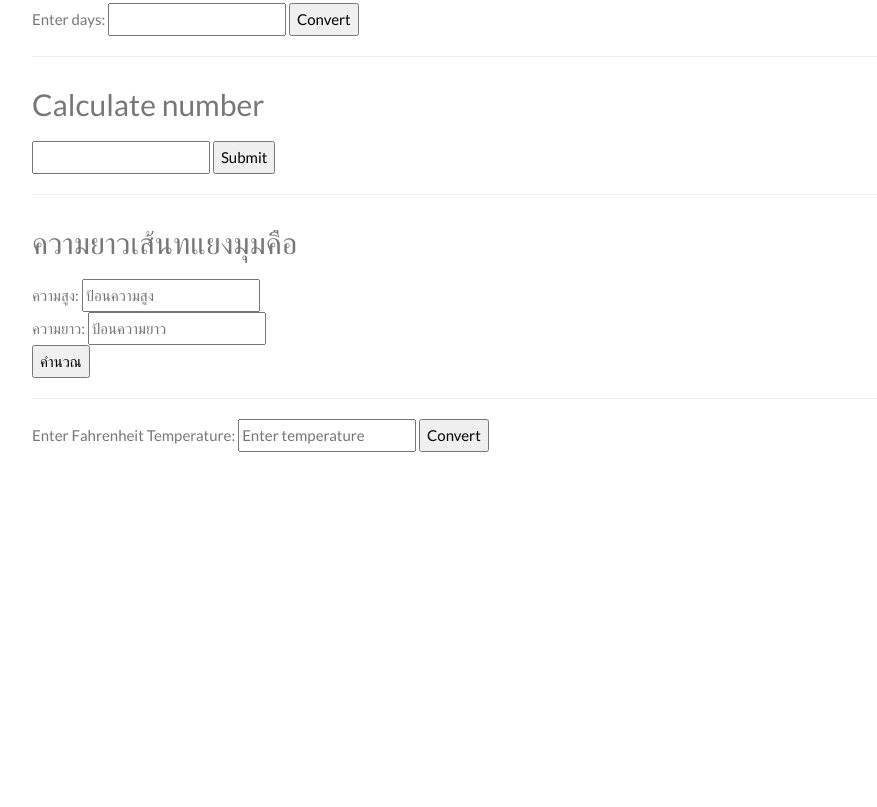
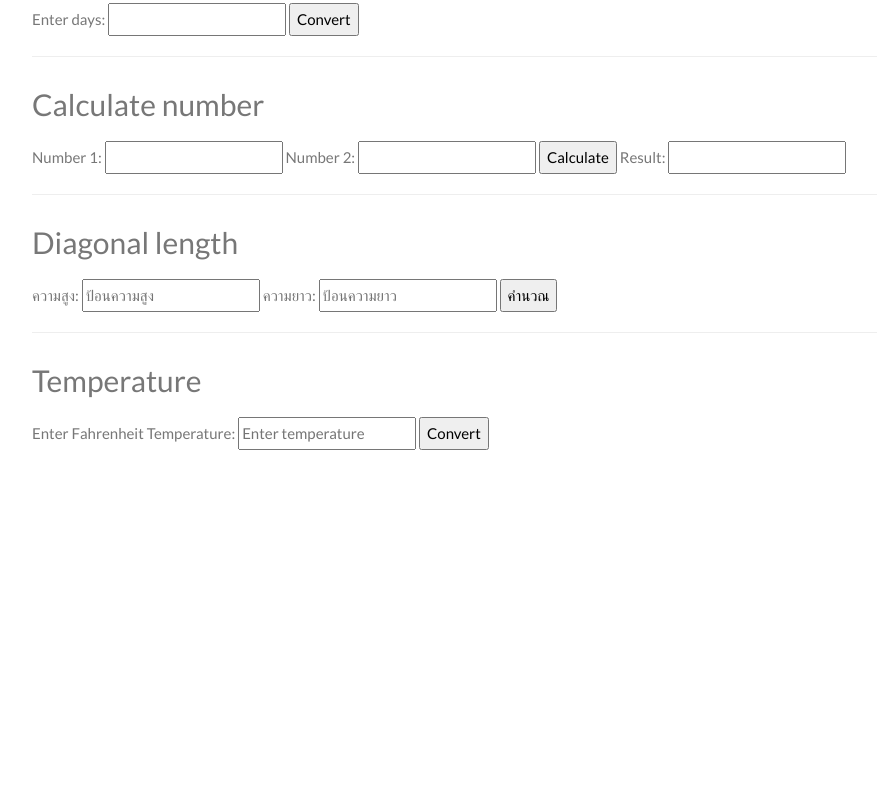
Before and after one commit to Theerachot88686/mysite2, a plain HTML site: page index.html in a window 1280 px wide. Shown: the part 773-1580 px from the top of the page, without its empty margins (134-1011 px from the left). Drawn offline with nearby package versions, Linux system fonts and the light colour scheme.

Commit message:
five  commit

```diff
--- a/index.html
+++ b/index.html
@@ -114,25 +114,33 @@
 
 <hr>
 <h2>Calculate number</h2>
-<input id="numb">
-<button type="button" onclick="myFunction2()">Submit</button>
-<p id="demo3"></p>
+<form id="calculatorForm">
+  <label for="num1">Number 1:</label>
+  <input type="number" id="num1" required>
+
+  <label for="num2">Number 2:</label>
+  <input type="number" id="num2" required>
+
+  <button type="button" onclick="calculate()">Calculate</button>
+
+  <label for="result">Result:</label>
+  <input type="text" id="r" readonly>
+</form>
+
 <hr>
-<h2>ความยาวเส้นทแยงมุมคือ</h2>
-<div>
+
+<h2>
+  Diagonal length</h2>
     <label for="height">ความสูง:</label>
     <input type="number" id="height" placeholder="ป้อนความสูง">
-  </div>
-
-  <div>
     <label for="width">ความยาว:</label>
     <input type="number" id="width" placeholder="ป้อนความยาว">
-  </div>
+  <button onclick="calculateDiagonal()">คำนวณ</button>
+  <div id="result-container"></div>
 
-  <button onclick="calculateDiagonal()">คำนวณ</button>
+  <hr>
 
-  <div id="result-container"></div>
-  <hr>
+  <h2>Temperature</h2>
   <form id="converterForm">
     <label for="fahrenheitInput">Enter Fahrenheit Temperature:</label>
     <input type="text" id="fahrenheitInput" name="fahrenheitInput" placeholder="Enter temperature">
@@ -183,11 +191,11 @@
   <button id="getGenderize">Get Genderize</button>
   <button id="getNationalize">Get Nationalize</button>
 
-  <div id="result"></div>
+  <div id="resu"></div>
   <hr>
-
+<h2>CryptoPrice</h2>
   <p id="cryptoPrice"></p>
-
+  <hr>
 
 
 
@@ -262,6 +270,7 @@
             <i class="fa fa-map-marker fa-fw w3-hover-text-black w3-xlarge w3-margin-right"></i> khon kaen<br>
             <i class="fa fa-phone fa-fw w3-hover-text-black w3-xlarge w3-margin-right"></i> Phone: 0886860776<br>
             <i class="fa fa-envelope fa-fw w3-hover-text-black w3-xlarge w3-margin-right"></i> Email: theerachot.la@rmuti.ac.th<br>
+            <i class="fa fa-envelope fa-fw w3-hover-text-black w3-xlarge w3-margin-right"></i> facebook: Tai Theerachot<br>
           </div>
         </div>
       </div>
@@ -361,22 +370,22 @@
       }
     });
 
-    function myFunction2() {
-    // Get the value of the input field with id="numb"
-    let x = document.getElementById("numb").value;
-    // If x is Not a Number or less than one or greater than 10
-    let text;
-    if (isNaN(x) || x < 1 || x > 10) {
-      text = "Input not valid";
-    } else {
-      text = "Input OK";
+    function calculate() {
+      const num1 = parseFloat(document.getElementById('num1').value);
+      const num2 = parseFloat(document.getElementById('num2').value);
+
+      if (!isNaN(num1) && !isNaN(num2)) {
+        const result = num1 + num2; // ในที่นี้ใช้การบวกเป็นตัวอย่าง
+        document.getElementById('r').value = result;
+      } else {
+        document.getElementById('r').value = 'Invalid input';
+      }
     }
-    document.getElementById("demo3").innerHTML = text;
-  }
 
   function findDiagonalLength(width, height) {
       return Math.sqrt(Math.pow(width, 2) + Math.pow(height, 2));
     }
+
 
     function calculateDiagonal() {
       const heightInput = document.getElementById('height');
@@ -495,7 +504,7 @@ document.addEventListener('DOMContentLoaded', function() {
     const getAgifyButton = document.getElementById('getAgify');
     const getGenderizeButton = document.getElementById('getGenderize');
     const getNationalizeButton = document.getElementById('getNationalize');
-    const resultContainer = document.getElementById('result');
+    const resultContainer = document.getElementById('resu');
 
     getAgifyButton.addEventListener('click', () => {
       getResult('https://api.agify.io', 'agify');
```
